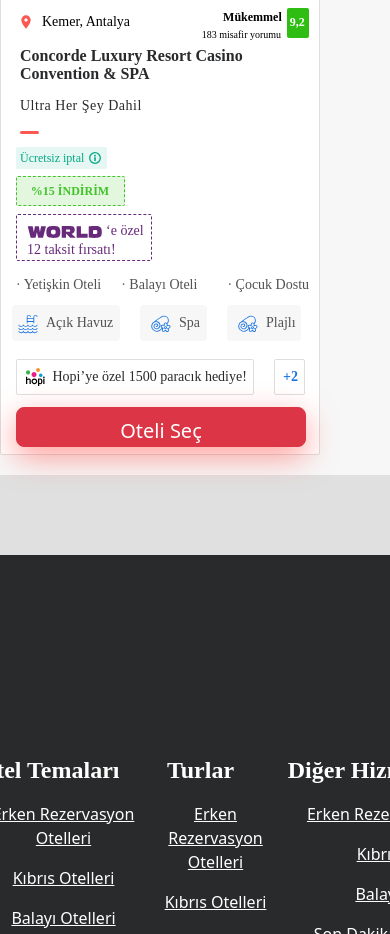
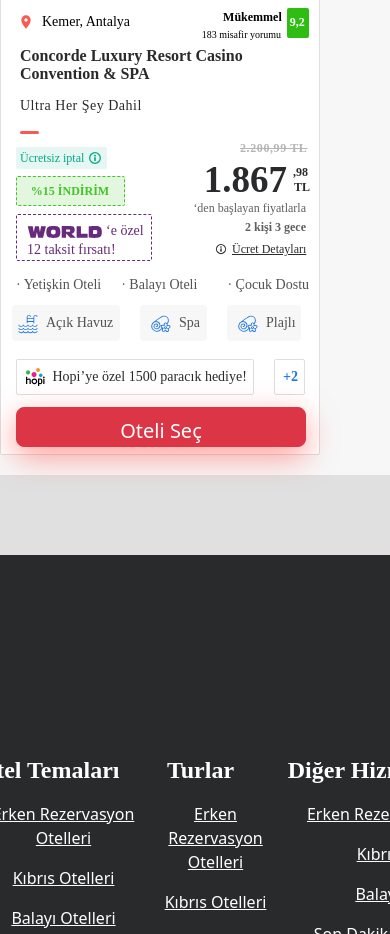
Before and after one commit to holcay92/SeturFrontendTask1, a React (Create React App) app: page / in a window 390 px wide. Shown: the part 1940-2874 px from the top of the page. Built offline with nearby package versions, Linux system fonts and the light colour scheme.

Commit message:
mobile hotel card is finished

```diff
--- a/src/Css/MobileHotelCard.css
+++ b/src/Css/MobileHotelCard.css
@@ -48,7 +48,7 @@
     object-fit: contain;
 }
 
-.cardDetailMobile {
+.cardDetailMobileForPadding {
     margin-left: 17px;
 }
 
@@ -277,103 +277,6 @@
     letter-spacing: normal;
     color: #682a7a;
 }
-
-.fiyatTlMobile {
-    width: 90px;
-    height: 46px;
-    margin: 8px 3px 17px 7px;
-    font-family: SourceSansPro;
-    font-size: 37px;
-    font-weight: bold;
-    font-stretch: normal;
-    font-style: normal;
-    line-height: normal;
-    letter-spacing: normal;
-    text-align: right;
-    color: #292a2c;
-}
-
-.fiyatKusuratMobile {
-    width: 16px;
-    height: 15px;
-    margin: 2px 0 0 3px;
-    font-family: SourceSansPro;
-    font-size: 12px;
-    font-weight: 600;
-    font-stretch: normal;
-    font-style: normal;
-    line-height: normal;
-    letter-spacing: normal;
-    color: #292a2c;
-}
-
-.tlTextMobile {
-    width: 13px;
-    height: 15px;
-    margin: 17px 0 5px 6px;
-    font-family: SourceSansPro;
-    font-size: 12px;
-    font-weight: 600;
-    font-stretch: normal;
-    font-style: normal;
-    line-height: normal;
-    letter-spacing: normal;
-    color: #292a2c;
-}
-
-.denBaslayanTextMobile {
-    width: 116px;
-    height: 15px;
-    margin: 5px 0 4px;
-    opacity: 0.75;
-    font-family: SourceSansPro;
-    font-size: 12px;
-    font-weight: normal;
-    font-stretch: normal;
-    font-style: normal;
-    line-height: normal;
-    letter-spacing: normal;
-    text-align: right;
-    color: #292a2c;
-}
-
-.kacKisiKacGeceMobile {
-    width: 63px;
-    height: 15px;
-    margin: 4px 0 0 53px;
-    opacity: 0.75;
-    font-family: SourceSansPro;
-    font-size: 12px;
-    font-weight: bold;
-    font-stretch: normal;
-    font-style: normal;
-    line-height: normal;
-    letter-spacing: normal;
-    text-align: right;
-    color: #292a2c;
-}
-
-.ucretDetaylarıMobile {
-    width: 76px;
-    height: 15px;
-    margin: 0 0 0 5px;
-    font-family: SourceSansPro;
-    font-size: 12px;
-    font-weight: normal;
-    font-stretch: normal;
-    font-style: normal;
-    line-height: normal;
-    letter-spacing: normal;
-    color: #292a2c;
-}
-
-.iconInfoUcretDetaylarıMobile {
-    width: 12px;
-    height: 12px;
-    margin: 2px 5px 1px 0;
-    object-fit: contain;
-}
-
 .yetiskinOteliTextMobile {
     width: 82px;
     height: 18px;
@@ -581,9 +484,12 @@
 }
 
 
+.hotelCardMiddleSectionMobile{
+    display: flex;
+    direction: column;
+}
 
-
-.indirimsizTutar {
+.indirimsizTutarMobile {
     width: 66px;
     height: 15px;
     margin: 0 0 2px 50px;
@@ -597,3 +503,99 @@
     text-align: right;
     color: #b6b5b5;
 }
+.hotelPriceMobile {
+    width: 90px;
+    height: 46px;
+    margin: 0px 3px 17px 7px;
+    font-family: SourceSansPro;
+    font-size: 37px;
+    font-weight: bold;
+    font-stretch: normal;
+    font-style: normal;
+    line-height: normal;
+    letter-spacing: normal;
+    text-align: right;
+    color: #292a2c;
+}
+
+.hotelPriceFractionMobile {
+    width: 16px;
+    height: 15px;
+    margin: 7px 0 0 3px;
+    font-family: SourceSansPro;
+    font-size: 12px;
+    font-weight: 600;
+    font-stretch: normal;
+    font-style: normal;
+    line-height: normal;
+    letter-spacing: normal;
+    color: #292a2c;
+}
+
+.tlTextMobile {
+    width: 13px;
+    height: 15px;
+    margin: -0px 0 5px 4px;
+    font-family: SourceSansPro;
+    font-size: 12px;
+    font-weight: 600;
+    font-stretch: normal;
+    font-style: normal;
+    line-height: normal;
+    letter-spacing: normal;
+    color: #292a2c;
+}
+
+.denBaslayanFiyatlarlaTextMobile {
+    width: 116px;
+    height: 15px;
+    margin: -20px 0  4px;
+    opacity: 0.75;
+    font-family: SourceSansPro;
+    font-size: 12px;
+    font-weight: normal;
+    font-stretch: normal;
+    font-style: normal;
+    line-height: normal;
+    letter-spacing: normal;
+    text-align: right;
+    color: #292a2c;
+}
+
+.kacKisiKacGeceMobile {
+    width: 63px;
+    height: 15px;
+    margin: 4px 0 0 53px;
+    opacity: 0.75;
+    font-family: SourceSansPro;
+    font-size: 12px;
+    font-weight: bold;
+    font-stretch: normal;
+    font-style: normal;
+    line-height: normal;
+    letter-spacing: normal;
+    text-align: right;
+    color: #292a2c;
+}
+
+.ucretDetaylarıMobile {
+    width: 76px;
+    height: 15px;
+    margin: 0 0 0 25px;
+    font-family: SourceSansPro;
+    font-size: 12px;
+    font-weight: normal;
+    font-stretch: normal;
+    font-style: normal;
+    line-height: normal;
+    text-underline-offset: 0.5px;
+    letter-spacing: normal;
+    color: #292a2c;
+}
+
+.iconInfoUcretDetaylarıMobile {
+    width: 12px;
+    height: 12px;
+    margin: -1px 5px 1px 0;
+    object-fit: contain;
+}
--- a/src/components/TestMobileCard.js
+++ b/src/components/TestMobileCard.js
@@ -1,7 +1,4 @@
 import React from 'react'
-import a1 from './images/navbarImages/otelImg.png';
-import a2 from './images/navbarImages/otelImg.png';
-import a3 from './images/navbarImages/otelImg.png';
 import Carousel from 'react-bootstrap/Carousel';
 import checkMark from './images/otelCardIcons/checkmark.svg';
 import hotelImgMobile from './images/otelCardIcons/hotel-img.webp';
@@ -58,8 +55,7 @@ function TestMobileCard() {
                     </Carousel.Item>
                 </Carousel>
 
-                <div className="cardDetailMobile">
-
+                <div className="cardDetailMobileForPadding">
                     <div className='hotelLocationGuestRateMobile'>
                         <div className='locationInfoMobile'>
                             <img className='iconLocationMobile' src={locationIcon} alt="info" />
@@ -79,10 +75,10 @@ function TestMobileCard() {
                     </div>
                     <p className="hotelNameMobile">Concorde Luxury Resort Casino Convention & SPA</p>
                     <span className="ultraHerSeyDahilMobile"> Ultra Her Şey Dahil</span>
-                    <div className="bidikMobile">
-
+                    <div className="bidikMobile"></div>
                 </div>
-                    </div>
+                <div className='hotelCardMiddleSectionMobile'>
+                    <div>
                         <div className="ucretsizIptalRectangleMobile">
                             <p className="ucretsizIptalTextMobile">
                                 Ücretsiz iptal
@@ -99,6 +95,29 @@ function TestMobileCard() {
                                 <p className="onIkıTaksitMobile">12 taksit fırsatı!</p>
                             </div>
                         </div>
+                    </div>
+
+                    <div>
+                        <span className="indirimsizTutarMobile"><del>2.200,99 TL</del></span>
+                        <div className='d-flex'>
+                            <div>
+                                <p className="hotelPriceMobile">1.867</p>
+                            </div>
+                            <div>
+                                <p className="hotelPriceFractionMobile">,98</p>
+                                <p className='tlTextMobile'> TL</p>
+                            </div>
+                        </div>
+
+                        <p className="denBaslayanFiyatlarlaTextMobile">‘den başlayan fiyatlarla</p>
+                        <p className="kacKisiKacGeceMobile">2 kişi 3 gece</p>
+                        <span className="ucretDetaylarıMobile">
+                            <img src={infoIconGrey} className='iconInfoUcretDetaylarıMobile' alt="info" />
+                            <u>Ücret Detayları</u>
+                        </span>
+                    </div>
+                </div>
+
                 <span className="yetiskinOteliTextMobile">· Yetişkin Oteli</span>
                 <span className="balayıOtelTextMobile">· Balayı Oteli</span>
                 <span className="cocukDostuTextMobile">· Çocuk Dostu</span>
```
Lines whose indentation alone changed are shown as unchanged.
